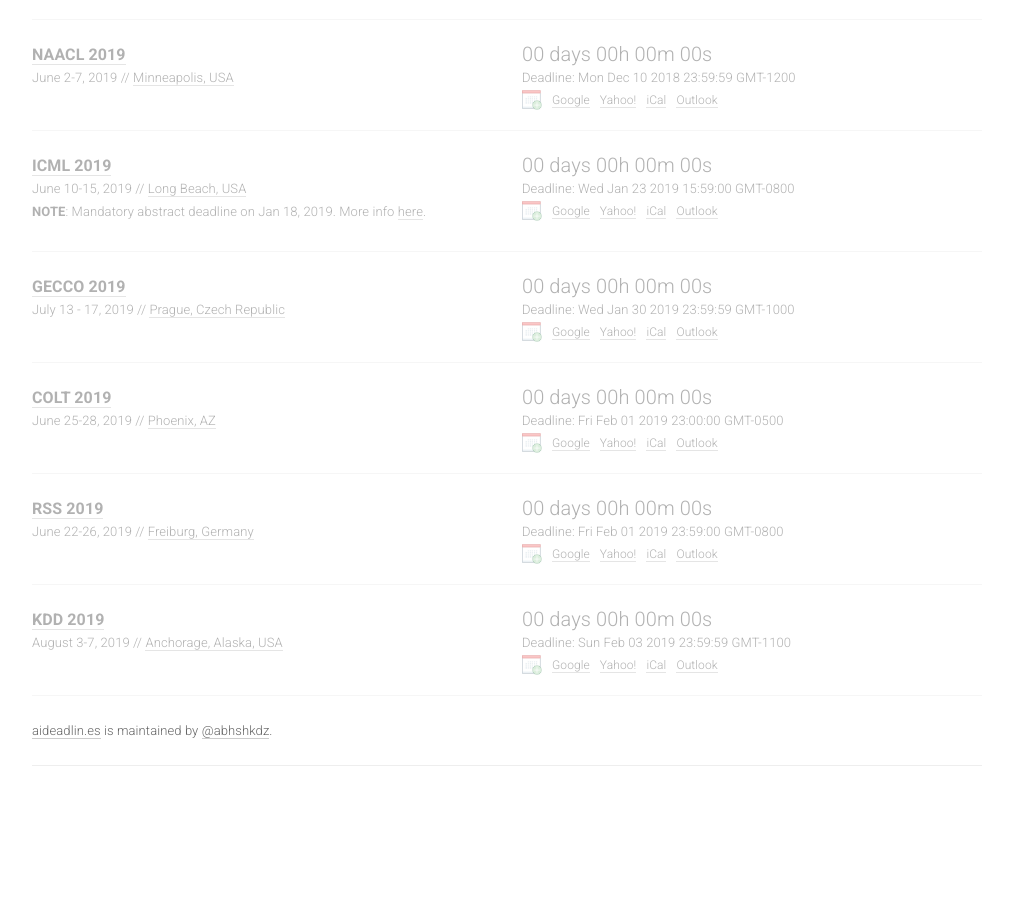
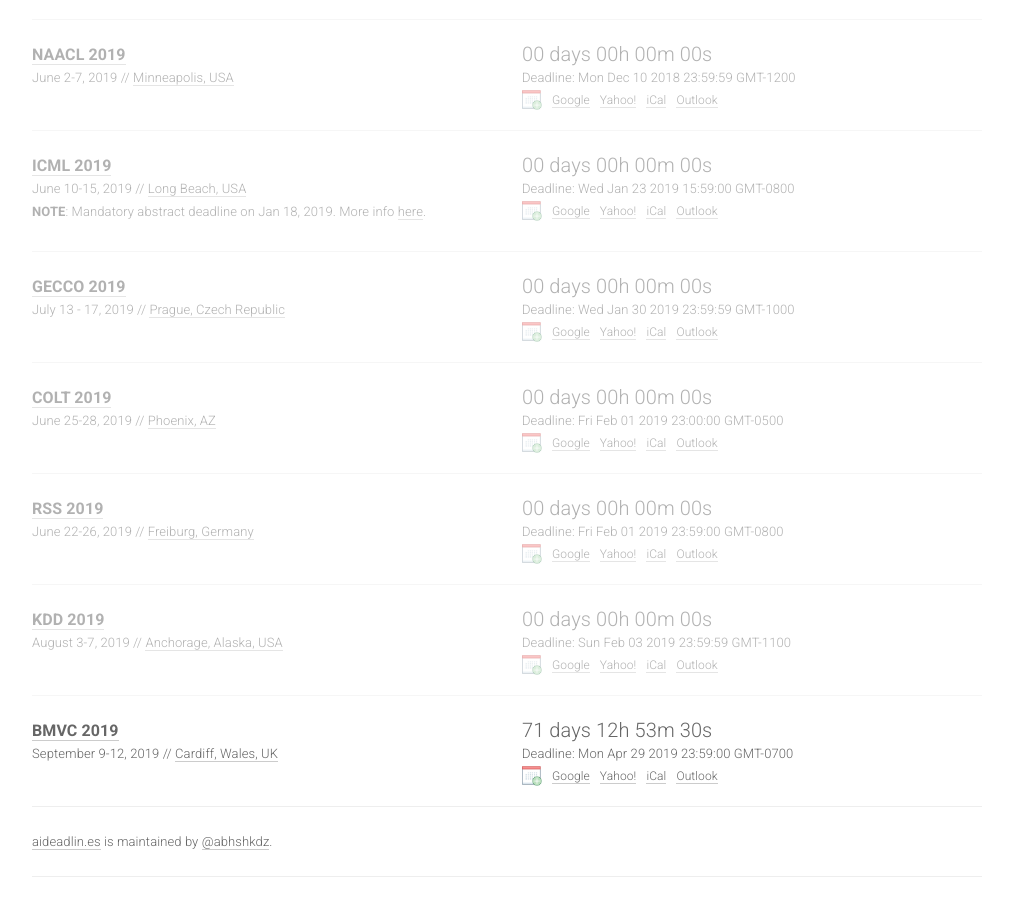
Before and after one commit to paperswithcode/ai-deadlines, a Jekyll site: the page built from index.html, in a window 1280 px wide and 900 px high, scrolled down 2373 px. Shown: the whole window, without its empty margins (133-1146 px from the left). Built offline with Jekyll 4.4.1, drawn with Linux system fonts in a browser that asks for light colours; nearby versions of some CDN libraries; comment, search, counter and statistics services are not loaded; before the commit the page ends 3162 px from its top, so only the background shows below that; some of the changed text lies outside the part shown.

Commit message:
Fix NeurIPS and add BMVC.

```diff
--- a/_data/conferences.yml
+++ b/_data/conferences.yml
@@ -104,8 +104,8 @@
   link: https://neurips.cc/Conferences/2019
   deadline: '2019-05-23 13:00:00'
   timezone: America/Los_Angeles
-  date: December 2-8, 2018
-  place: "Palais des Congr\xE8s de Montr\xE9al, Montr\xE9al, Canada"
+  date: December 9-14, 2019
+  place: "Vancouver Convention Centre"
   sub: ML
   note: '<b>NOTE</b>: Mandatory abstract deadline on May 16, 2019. More info <a href="https://medium.com/@NeurIPSConf/starting-preparations-for-the-neurips-2019-review-process-d104ec708045">here</a>.'
 
@@ -259,3 +259,13 @@
   date: August 3-7, 2019
   place: Anchorage, Alaska, USA
   sub: DM
+
+- title: BMVC
+  year: 2019
+  id: bmvc19
+  link: https://bmvc2019.org
+  deadline: '2019-04-29 23:59:00'
+  timezone: America/Los_Angeles
+  date: September 9-12, 2019
+  place: Cardiff, Wales, UK
+  sub: CV
```
